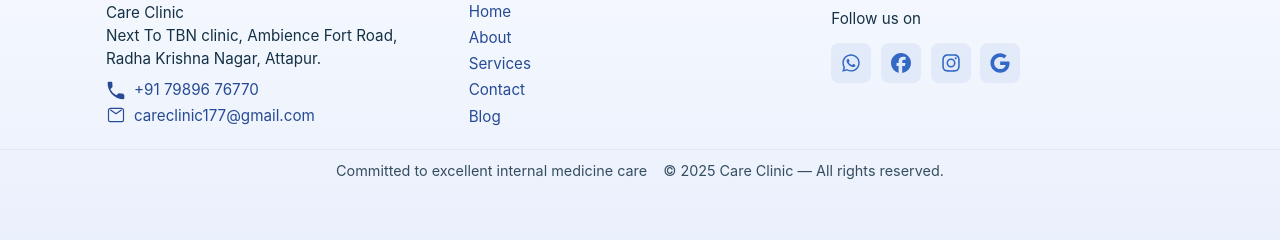
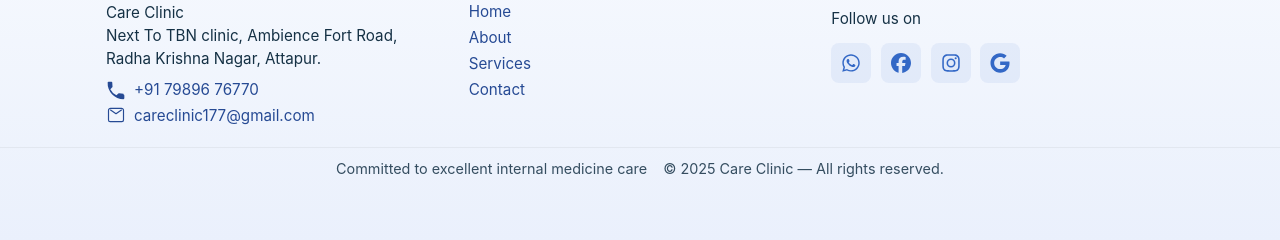
Before and after one commit to drrajarameshd/rr, a Jekyll site: the page contact.html, which Jekyll copies as it is, in a window 1280 px wide. Shown: the part 1650-1890 px from the top of the page. Built offline with Jekyll 4.4.1, drawn with Linux system fonts in a browser that asks for light colours.

Commit message:
Update contact.html

```diff
--- a/contact.html
+++ b/contact.html
@@ -286,7 +286,6 @@
             <li><a href="about.html">About</a></li>
             <li><a href="services.html">Services</a></li>
             <li><a href="contact.html">Contact</a></li>
-            <li><a href="blog.html">Blog</a></li>
           </ul>
         </nav>
 
```
